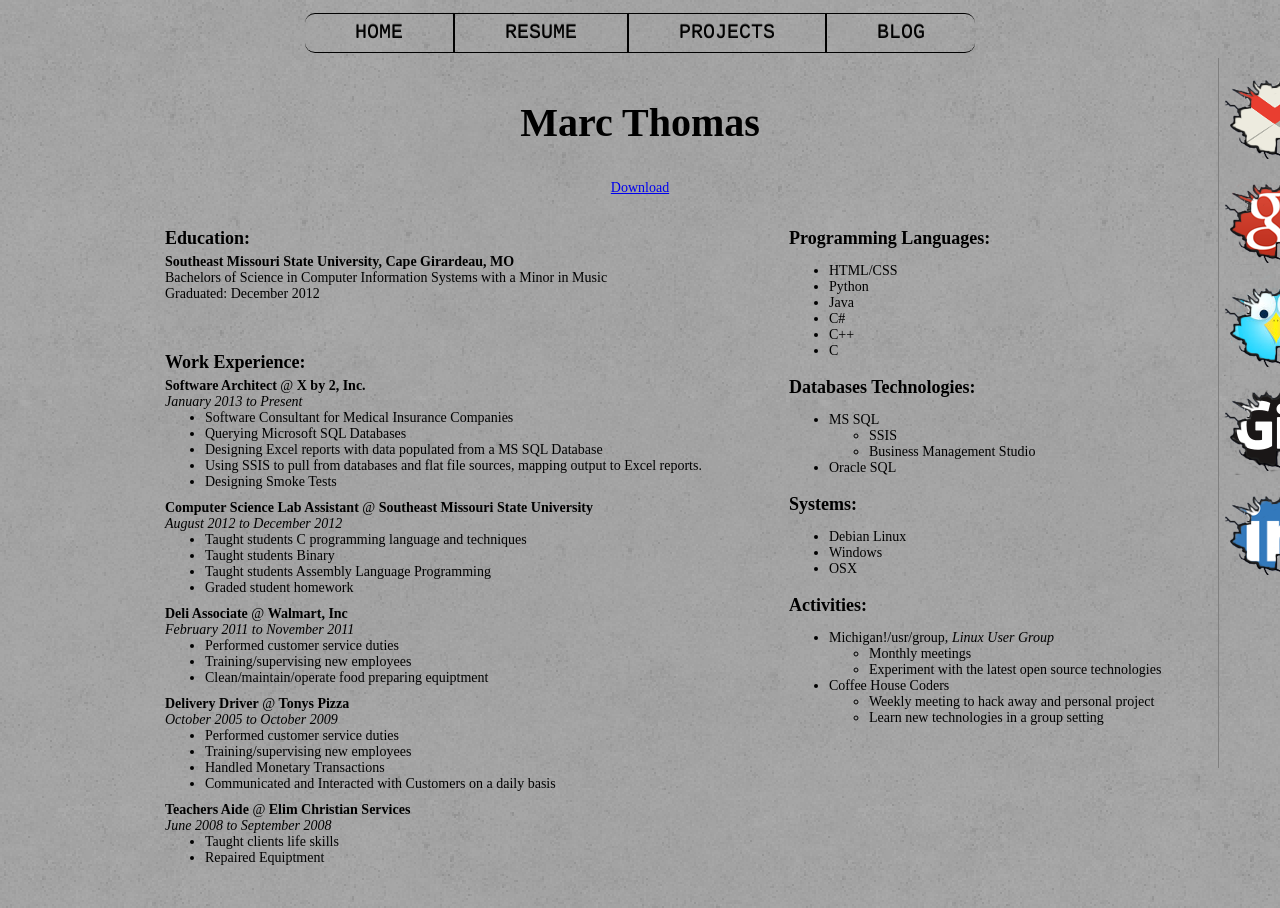
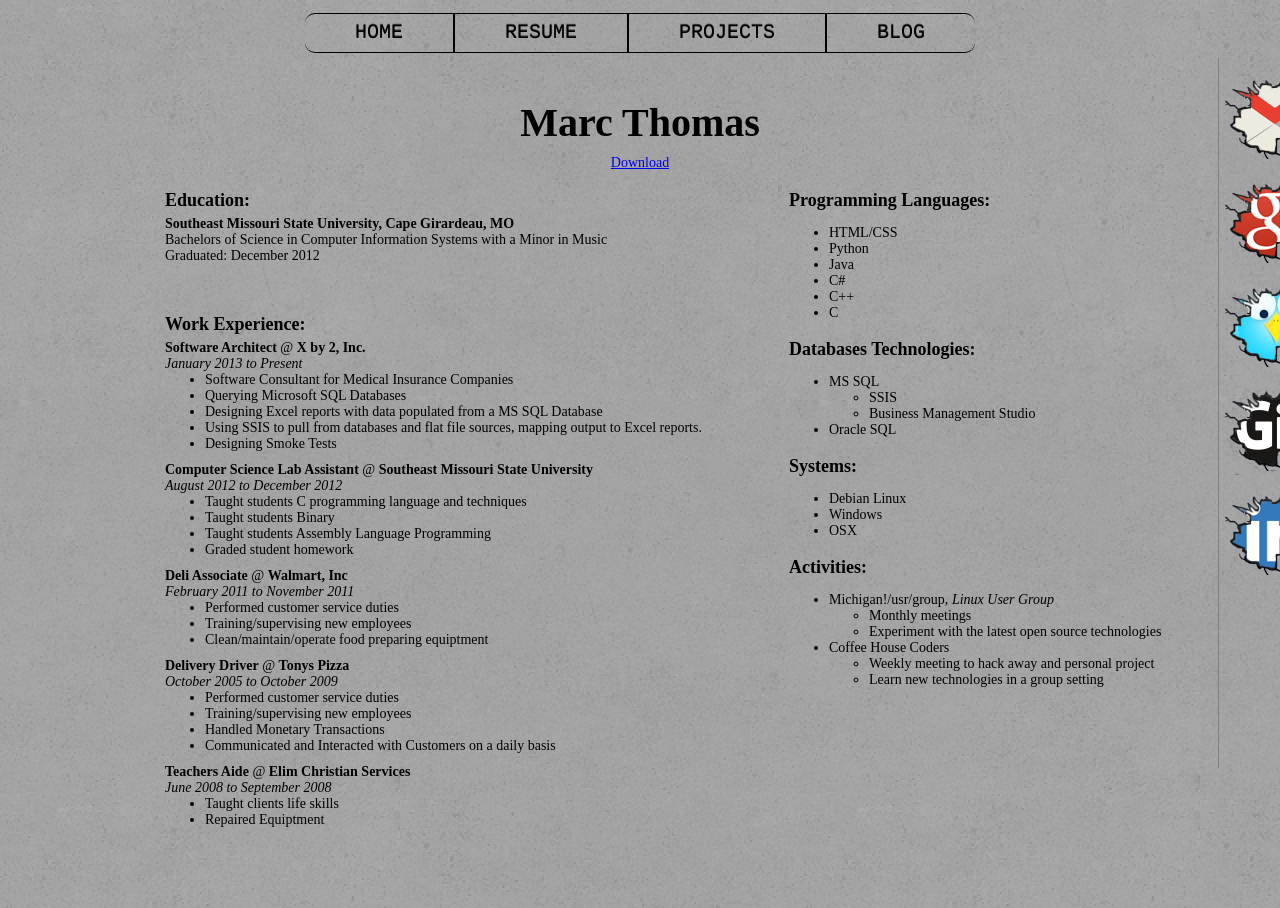
Before and after one commit to mathomastech/mathomastech.github.io, a Jekyll site: the page built from Resume/index.html, in a window 1280 px wide. Built offline with Jekyll 4.4.1, drawn with Linux system fonts in a browser that asks for light colours.

Commit message:
Formatting modifications

```diff
--- a/css/StyleSheetMain.css
+++ b/css/StyleSheetMain.css
@@ -166,13 +166,14 @@
 	font-size: 40px;
 	/*   font-family: Courier, Times, 'Times New Roman', serif; */
 	text-align: center;
-	margin-bottom: -1%;
+	margin-bottom: -2%;
 }
 
 .downloadResume{
 	/*	    font-family: Courier, Times, 'Times New Roman', serif; */
 	text-align: center;
 	color: #EFEFE9;
+	margin: 1px;
 }
 
 .resContact a:hover{
```
Also changed, not shown: 2 other files.
